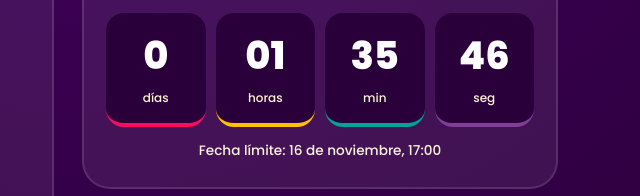
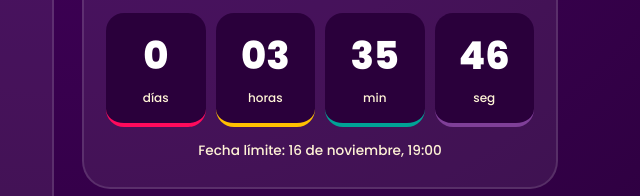
Before and after one commit to usuariogestion/Posta2026DNAF, a plain HTML site: page index.html in a window 1280 px wide. Shown: the part 508-704 px from the top of the page, 572-1212 px from the left. Drawn offline with Linux system fonts and the light colour scheme; no server answers.

Commit message:
Add files via upload
Nuevo apadrinado

```diff
--- a/index.html
+++ b/index.html
@@ -85,11 +85,12 @@ const CONFIG = {
   titulo: "Aporte solidario DNAF",
   personas: 87,
   cuota: 10,                              // USD por persona
-  limite: "2026-11-16T17:00:00-05:00",    // lunes 16 nov, 12:00 (hora de Ecuador)
+  limite: "2026-11-16T19:00:00-05:00",    // lunes 16 nov, 19:00 (hora de Ecuador)
   sheetCsvUrl: "https://docs.google.com/spreadsheets/d/e/2PACX-1vRJUgQpb4VDj1h8S-Y5-ElA7Ec3i7yC43UxQY5DHFOdXmF2UrBMSmLhrE0y_cZEtGGNlN5ZBJwNmqvO/pub?output=csv",
   sheetId: "",   // respaldo si el CSV falla
   modo: "valores",                        // el total es la suma de la columna L
-  colNombre: 1, colPago: 12, colValor: 11, // B = Nombre, M = Medio de pago (si tiene dato, ya pagó), L = Valor aportación
+  colNombre: 1, colPago: 12, colValor: 11, colObs: 13, // N = Observación (si tiene dato, apadrinó)
+  // B = Nombre, M = Medio de pago (si tiene dato, ya pagó), L = Valor aportación
   refrescarSeg: 30
 };
 /* ================================================= */
@@ -148,7 +149,7 @@ async function load(){
   rows.slice(1).forEach(r=>{
     const nm=(r[cN]||"").trim(), pago=(r[cP]||"").trim();
     if(!nm||!pago) return;
-    cnt++; list.push(titleCase(nm)); val+=num(r[cV]);
+    cnt++; list.push({n:titleCase(nm),p:String(r[CONFIG.colObs]||"").trim()!==""}); val+=num(r[cV]);
   });
   $("err").textContent=""; names=list; render(CONFIG.modo==="valores"?val:cnt*CONFIG.cuota, cnt);
 }
@@ -180,8 +181,8 @@ function tick(){
 let lastN="";
 function toast(){
   if(!names.length) return;
-  const pool=names.length>1?names.filter(x=>x!==lastN):names, n=pool[Math.floor(Math.random()*pool.length)], t=$("toast"); lastN=n;
-  t.innerHTML = `💖 <em>${n.replace(/[<>&]/g,"")}</em> ya aportó`;
+  const pool=names.length>1?names.filter(x=>x.n!==lastN):names, n=pool[Math.floor(Math.random()*pool.length)], t=$("toast"); lastN=n.n;
+  t.innerHTML = `💖 <em>${n.n.replace(/[<>&]/g,"")}</em> ${n.p?"aportó y apadrinó":"ya aportó"}`;
   t.classList.add("on"); setTimeout(()=>t.classList.remove("on"),3200);
 }
 function confetti(){
```
